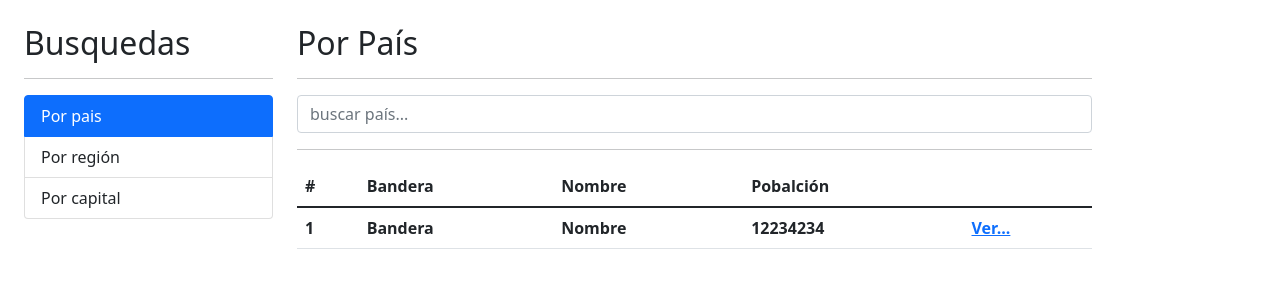
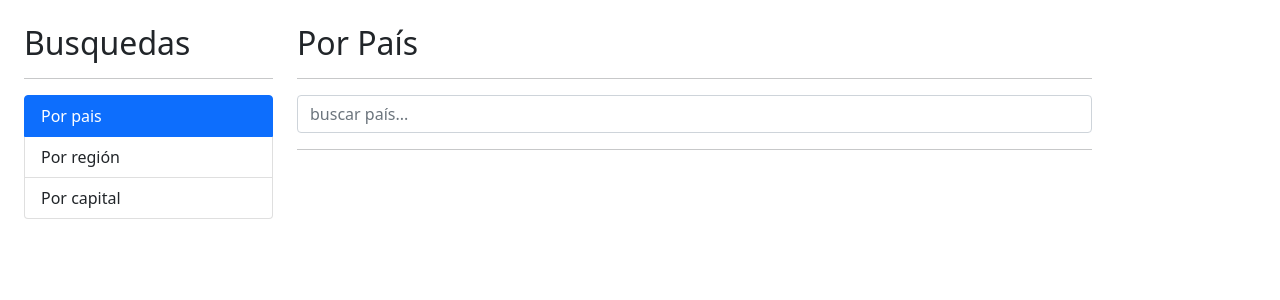
Before and after one commit to minetaky/Angular-paisesApp, an Angular app: page / in a window 1280 px wide. Shown: the top 300 px of the page. Built offline with nearby package versions, Linux system fonts and the light colour scheme.

Commit message:
llenar la tabla de paises

```diff
--- /dev/null
+++ b/src/app/pais/interfaces/pais-interface.ts
@@ -0,0 +1,112 @@
+export interface Country {
+    name:         Name;
+    tld:          string[];
+    cca2:         string;
+    ccn3:         string;
+    cca3:         string;
+    cioc:         string;
+    independent:  boolean;
+    status:       string;
+    unMember:     boolean;
+    currencies:   Currencies;
+    idd:          Idd;
+    capital:      string[];
+    altSpellings: string[];
+    region:       string;
+    subregion:    string;
+    languages:    Languages;
+    translations: { [key: string]: Translation };
+    latlng:       number[];
+    landlocked:   boolean;
+    borders:      string[];
+    area:         number;
+    demonyms:     Demonyms;
+    flag:         string;
+    maps:         Maps;
+    population:   number;
+    gini:         Gini;
+    fifa:         string;
+    car:          Car;
+    timezones:    string[];
+    continents:   string[];
+    flags:        CoatOfArms;
+    coatOfArms:   CoatOfArms;
+    startOfWeek:  string;
+    capitalInfo:  CapitalInfo;
+    postalCode:   PostalCode;
+}
+
+export interface CapitalInfo {
+    latlng: number[];
+}
+
+export interface Car {
+    signs: string[];
+    side:  string;
+}
+
+export interface CoatOfArms {
+    png: string;
+    svg: string;
+}
+
+export interface Currencies {
+    PEN: Pen;
+}
+
+export interface Pen {
+    name:   string;
+    symbol: string;
+}
+
+export interface Demonyms {
+    eng: Eng;
+    fra: Eng;
+}
+
+export interface Eng {
+    f: string;
+    m: string;
+}
+
+export interface Gini {
+    "2019": number;
+}
+
+export interface Idd {
+    root:     string;
+    suffixes: string[];
+}
+
+export interface Languages {
+    aym: string;
+    que: string;
+    spa: string;
+}
+
+export interface Maps {
+    googleMaps:     string;
+    openStreetMaps: string;
+}
+
+export interface Name {
+    common:     string;
+    official:   string;
+    nativeName: NativeName;
+}
+
+export interface NativeName {
+    aym: Translation;
+    que: Translation;
+    spa: Translation;
+}
+
+export interface Translation {
+    official: string;
+    common:   string;
+}
+
+export interface PostalCode {
+    format: string;
+    regex:  string;
+}
--- a/src/app/pais/pages/por-pais/por-pais.component.html
+++ b/src/app/pais/pages/por-pais/por-pais.component.html
@@ -22,7 +22,7 @@
     No se encontró nada con el termino de busqueda: {{ termino }}
 </div>
 
-<div *ngIf="!hayError" class="row">
+<div *ngIf="paises.length > 0" class="row">
     <div class="col">
 
         <table class="table table-hover">
@@ -37,13 +37,15 @@
                 </tr>
             </thead>
             <tbody>
-                <tr>
-                    <th>1 </th>
-                    <th>Bandera </th>
-                    <th>Nombre </th>
-                    <th>12234234 </th>
+                <tr *ngFor=" let pais of paises; let i = index">
+                    <th>{{ i + 1 }} </th>
                     <th>
-                        <a href="/pais/cri">Ver...</a>
+                        <img class="small-flag" [src]="pais.flags.png">
+                    </th>
+                    <th> {{ pais.name.common }} </th>
+                    <th>{{pais.population | number }} </th>
+                    <th>
+                        <a [routerLink]="[ '/pais', pais.cca2 ]">Ver...</a>
                     </th>
                 </tr>
             </tbody>
--- a/src/app/pais/pages/por-pais/por-pais.component.ts
+++ b/src/app/pais/pages/por-pais/por-pais.component.ts
@@ -1,4 +1,5 @@
 import { Component, OnInit } from '@angular/core';
+import { Country } from '../../interfaces/pais-interface';
 import { PaisService } from '../../services/pais.service';
 
 @Component({
@@ -11,6 +12,7 @@ export class PorPaisComponent  {
 
   termino: string = '';
   hayError: boolean = false;
+  paises: Country[] = [];
 
   constructor(private _paisService: PaisService) { }
 
@@ -21,8 +23,10 @@ export class PorPaisComponent  {
     this._paisService.buscarPais( this.termino )
       .subscribe( (resp) => {
       console.log(resp);
+      this.paises = resp;
     },(err) =>{
       this.hayError = true;
+      this.paises = [];
     });
   }
 
--- a/src/app/pais/pais.module.ts
+++ b/src/app/pais/pais.module.ts
@@ -1,11 +1,13 @@
 import { NgModule } from '@angular/core';
 import { CommonModule } from '@angular/common';
 import { FormsModule } from '@angular/forms';
+import { RouterModule } from '@angular/router';
 
 import { PorCapitalComponent } from './pages/por-capital/por-capital.component';
 import { PorPaisComponent } from './pages/por-pais/por-pais.component';
 import { PorRegionComponent } from './pages/por-region/por-region.component';
 import { VerPaisComponent } from './pages/ver-pais/ver-pais.component';
+
 
 
 
@@ -25,7 +27,8 @@ import { VerPaisComponent } from './pages/ver-pais/ver-pais.component';
   ],
   imports: [
     CommonModule,
-    FormsModule
+    FormsModule,
+    RouterModule
   ]
 })
 export class PaisModule { }
--- a/src/app/pais/services/pais.service.ts
+++ b/src/app/pais/services/pais.service.ts
@@ -1,6 +1,7 @@
 import { Injectable } from '@angular/core';
 import { HttpClient } from '@angular/common/http';
 import { catchError, Observable, of } from 'rxjs';
+import { Country } from '../interfaces/pais-interface';
 
 @Injectable({
   providedIn: 'root'
@@ -13,11 +14,11 @@ export class PaisService {
 
 
 
-  buscarPais(termino: string): Observable<any>{
+  buscarPais(termino: string): Observable<Country[]>{
 
     const url = `${ this.apiUrl }/name/${ termino }`;
 
-    return this.http.get( url );
+    return this.http.get<Country[]>( url );
   }
 
 
--- a/src/styles.css
+++ b/src/styles.css
@@ -1 +1,3 @@
-/* You can add global styles to this file, and also import other style files */
+.small-flag{
+    width: 50px;
+}
```
